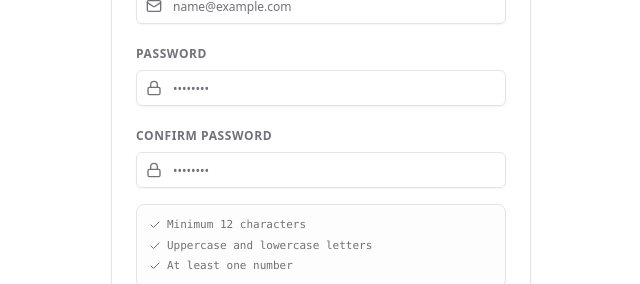
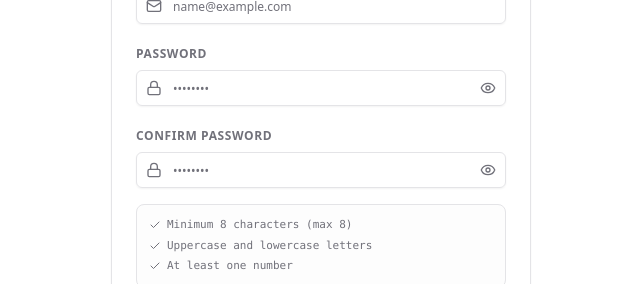
Before and after one commit to raahuldaksh/ordo, a Next.js app in the folder frontend/: page /register in a window 1280 px wide. Shown: the part 372-656 px from the top of the page, without its empty margins (319-959 px from the left). Built offline with nearby package versions, Linux system fonts and the light colour scheme; no server answers.

Commit message:
feat(auth-ui): add password visibility toggle and 8-character max length to login and register

```diff
--- a/frontend/src/app/login/page.tsx
+++ b/frontend/src/app/login/page.tsx
@@ -7,7 +7,7 @@ import { Button } from '@/components/ui/button';
 import { Input } from '@/components/ui/input';
 import { Card, CardHeader, CardTitle, CardDescription, CardContent, CardFooter } from '@/components/ui/card';
 import { toast } from 'sonner';
-import { Eye, EyeOff, Lock, Mail, ArrowRight } from 'lucide-react';
+import { Eye, EyeOff, Lock, Mail, ArrowRight, AlertCircle } from 'lucide-react';
 
 export default function LoginPage() {
   const { login, googleLogin } = useAuth();
@@ -32,6 +32,10 @@ export default function LoginPage() {
     e.preventDefault();
     if (!email || !password) {
       toast.error('Please enter email and password');
+      return;
+    }
+    if (password.length > 8) {
+      toast.error('Password cannot exceed 8 characters');
       return;
     }
     setIsLoading(true);
@@ -142,17 +146,25 @@ export default function LoginPage() {
                     type={showPassword ? 'text' : 'password'}
                     placeholder="••••••••"
                     value={password}
+                    maxLength={8}
                     onChange={(e) => setPassword(e.target.value)}
                     className="pl-9 pr-9 text-xs"
                   />
                   <button
                     type="button"
                     onClick={() => setShowPassword(!showPassword)}
-                    className="absolute right-2.5 top-2.5 text-muted-foreground hover:text-foreground"
+                    aria-label={showPassword ? "Hide password" : "Show password"}
+                    title={showPassword ? "Hide password" : "Show password"}
+                    className="absolute right-2.5 top-2.5 text-muted-foreground hover:text-foreground focus:outline-none"
                   >
                     {showPassword ? <EyeOff className="h-4 w-4" /> : <Eye className="h-4 w-4" />}
                   </button>
                 </div>
+                {password.length > 8 && (
+                  <p className="text-[11px] text-destructive flex items-center gap-1 mt-1">
+                    <AlertCircle className="h-3 w-3" /> Password cannot exceed 8 characters
+                  </p>
+                )}
               </div>
 
               <Button type="submit" disabled={isLoading} className="w-full h-9 text-xs font-semibold mt-2">
--- a/frontend/src/app/register/page.tsx
+++ b/frontend/src/app/register/page.tsx
@@ -8,7 +8,7 @@ import { Input } from '@/components/ui/input';
 import { Checkbox } from '@/components/ui/checkbox';
 import { Card, CardHeader, CardTitle, CardDescription, CardContent, CardFooter } from '@/components/ui/card';
 import { toast } from 'sonner';
-import { Lock, Mail, User, Check, AlertCircle } from 'lucide-react';
+import { Lock, Mail, User, Check, AlertCircle, Eye, EyeOff } from 'lucide-react';
 
 export default function RegisterPage() {
   const { register, googleLogin } = useAuth();
@@ -16,10 +16,12 @@ export default function RegisterPage() {
   const [email, setEmail] = useState('');
   const [password, setPassword] = useState('');
   const [confirmPassword, setConfirmPassword] = useState('');
+  const [showPassword, setShowPassword] = useState(false);
+  const [showConfirmPassword, setShowConfirmPassword] = useState(false);
   const [agreed, setAgreed] = useState(false);
   const [isLoading, setIsLoading] = useState(false);
 
-  const hasLength = password.length >= 12;
+  const hasLength = password.length >= 8 && password.length <= 8;
   const hasUpper = /[A-Z]/.test(password);
   const hasLower = /[a-z]/.test(password);
   const hasNumber = /[0-9]/.test(password);
@@ -29,6 +31,14 @@ export default function RegisterPage() {
     e.preventDefault();
     if (!fullName || !email || !password) {
       toast.error('Please fill in all required fields');
+      return;
+    }
+    if (password.length > 8) {
+      toast.error('Password cannot exceed 8 characters');
+      return;
+    }
+    if (confirmPassword.length > 8) {
+      toast.error('Confirm password cannot exceed 8 characters');
       return;
     }
     if (password !== confirmPassword) {
@@ -157,13 +167,28 @@ export default function RegisterPage() {
                 <div className="relative">
                   <Lock className="absolute left-2.5 top-2.5 h-4 w-4 text-muted-foreground" />
                   <Input
-                    type="password"
+                    type={showPassword ? 'text' : 'password'}
                     placeholder="••••••••"
                     value={password}
+                    maxLength={8}
                     onChange={(e) => setPassword(e.target.value)}
-                    className="pl-9 text-xs"
+                    className="pl-9 pr-9 text-xs"
                   />
+                  <button
+                    type="button"
+                    onClick={() => setShowPassword(!showPassword)}
+                    aria-label={showPassword ? "Hide password" : "Show password"}
+                    title={showPassword ? "Hide password" : "Show password"}
+                    className="absolute right-2.5 top-2.5 text-muted-foreground hover:text-foreground focus:outline-none"
+                  >
+                    {showPassword ? <EyeOff className="h-4 w-4" /> : <Eye className="h-4 w-4" />}
+                  </button>
                 </div>
+                {password.length > 8 && (
+                  <p className="text-[11px] text-destructive flex items-center gap-1 mt-1">
+                    <AlertCircle className="h-3 w-3" /> Password cannot exceed 8 characters
+                  </p>
+                )}
               </div>
 
               {/* Confirm Password */}
@@ -174,19 +199,34 @@ export default function RegisterPage() {
                 <div className="relative">
                   <Lock className="absolute left-2.5 top-2.5 h-4 w-4 text-muted-foreground" />
                   <Input
-                    type="password"
+                    type={showConfirmPassword ? 'text' : 'password'}
                     placeholder="••••••••"
                     value={confirmPassword}
+                    maxLength={8}
                     onChange={(e) => setConfirmPassword(e.target.value)}
-                    className="pl-9 text-xs"
+                    className="pl-9 pr-9 text-xs"
                   />
+                  <button
+                    type="button"
+                    onClick={() => setShowConfirmPassword(!showConfirmPassword)}
+                    aria-label={showConfirmPassword ? "Hide password" : "Show password"}
+                    title={showConfirmPassword ? "Hide password" : "Show password"}
+                    className="absolute right-2.5 top-2.5 text-muted-foreground hover:text-foreground focus:outline-none"
+                  >
+                    {showConfirmPassword ? <EyeOff className="h-4 w-4" /> : <Eye className="h-4 w-4" />}
+                  </button>
                 </div>
+                {confirmPassword.length > 8 && (
+                  <p className="text-[11px] text-destructive flex items-center gap-1 mt-1">
+                    <AlertCircle className="h-3 w-3" /> Confirm password cannot exceed 8 characters
+                  </p>
+                )}
               </div>
 
               {/* Password Security Criteria */}
               <div className="p-3 rounded-lg border border-border bg-muted/20 space-y-1 text-[11px] font-mono">
                 <div className={`flex items-center gap-1.5 ${hasLength ? 'text-foreground font-semibold' : 'text-muted-foreground'}`}>
-                  <Check className="h-3 w-3" /> Minimum 12 characters
+                  <Check className="h-3 w-3" /> Minimum 8 characters (max 8)
                 </div>
                 <div className={`flex items-center gap-1.5 ${hasUpper && hasLower ? 'text-foreground font-semibold' : 'text-muted-foreground'}`}>
                   <Check className="h-3 w-3" /> Uppercase and lowercase letters
```
